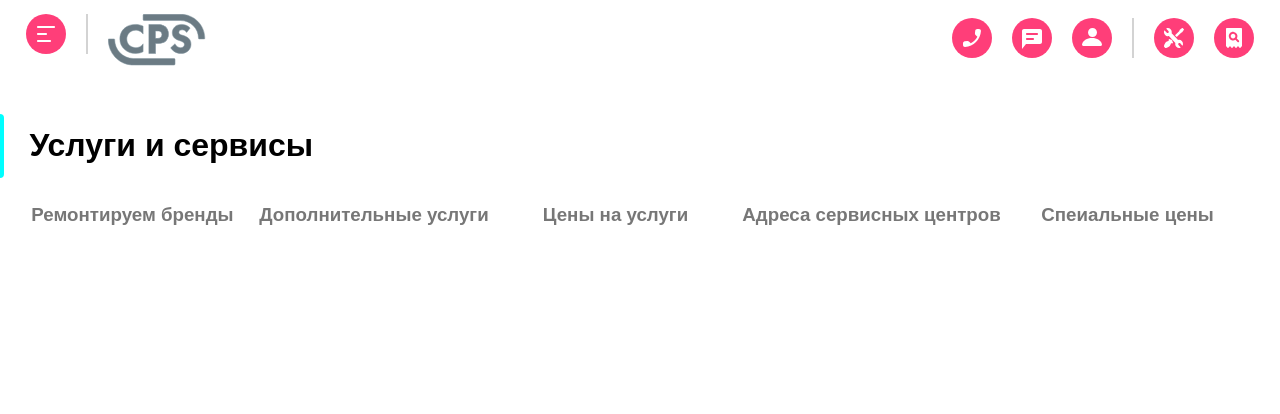
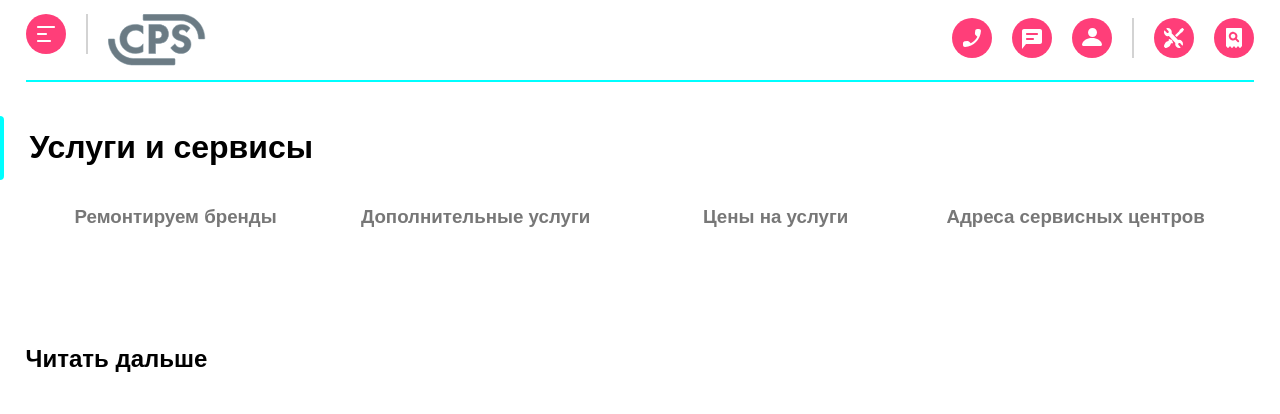
Before and after one commit to Gripbor/practic3, a website built with Vite: page my-app/index.html in a window 1280 px wide. Built offline with nearby package versions, Linux system fonts and the light colour scheme; files whose address does not match are found by name.

Commit message:
feedback

```diff
--- a/my-app/index.html
+++ b/my-app/index.html
@@ -63,11 +63,22 @@
         <a href="" class="main-nav--section"><h3>Ремонтируем бренды</h3></a>
         <a href="" class="main-nav--section"><h3>Дополнительные услуги</h3></a>
         <a href="" class="main-nav--section"><h3>Цены на услуги</h3></a>
-        <a href="" class="main-nav--section"
-          ><h3>Адреса сервисных центров</h3></a
-        >
+        <a href="" class="main-nav--section"><h3>Адреса сервисных центров</h3></a>
         <a href="" class="main-nav--section"><h3>Спеиальные цены</h3></a>
       </nav>
+      <article class="feedback">
+        <div class="feedback-heading"><h3>Отзывы</h3></div>
+        <div class="feedback-description">
+          <div class="feedback-description__text">
+            <h3></h3>
+            <div class="feedback-description__text-morebutton">
+              <img src="" alt="" class="feedback-description__text-morebutton--img">
+              <h2>Читать дальше</h2>
+            </div>
+          </div>
+          <img src="" alt="" class="feedback-description--img">
+        </div>
+      </article>
     </mian>
   </body>
 </html>
--- a/my-app/src/style/_base.scss
+++ b/my-app/src/style/_base.scss
@@ -0,0 +1,3 @@
+.main {
+  background-color: #f8f8f8;
+}
--- a/my-app/src/style/components/_article.scss
+++ b/my-app/src/style/components/_article.scss
@@ -0,0 +1,22 @@
+.feedback {
+  margin: 0 2vw 0;
+  &-heading {
+    display: none;
+    color: rgb(119, 119, 119);
+  }
+  &-description {
+    &__text {
+      &-morebutton {
+        &--img {
+        }
+      }
+    }
+  }
+}
+@media (min-width: 1440px) {
+  .feedback {
+    &-heading {
+      display: block;
+    }
+  }
+}
--- a/my-app/src/style/components/_header.scss
+++ b/my-app/src/style/components/_header.scss
@@ -4,8 +4,9 @@
   justify-content: space-between;
   align-items: center;
   height: 80px;
+  background-color: #ffffff;
+  border-bottom: 2px solid cyan;
   margin: 0 2vw 0;
-
   &-logo {
     display: flex;
     flex-direction: row;
--- a/my-app/src/style/components/_icon-button.scss
+++ b/my-app/src/style/components/_icon-button.scss
@@ -2,7 +2,7 @@
   &-nav {
     display: flex;
     flex-direction: row;
-    height: 45px;
+    height: 100px;
     text-align: center;
     align-items: center;
     flex-wrap: nowrap;
@@ -11,13 +11,20 @@
 
     &--section {
       height: 100%;
-      width: 400px;
+      min-width: 300px;
       color: rgb(119, 119, 119);
       white-space: nowrap;
-      margin-right: 20px;
+    }
+    &--section :hover {
+      border: 2px solid cyan;
+      border-radius: 5px;
+    }
+    &--section :active {
+      border: 2px solid cyan;
+      border-radius: 5px;
     }
   }
-  &-nav ::-webkit-scrollbar {
-  display: none;
+  &-nav::-webkit-scrollbar {
+    display: none;
+  }
 }
-}
```
